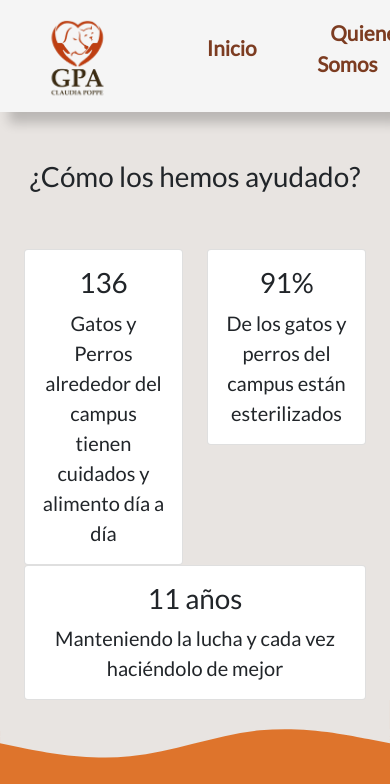
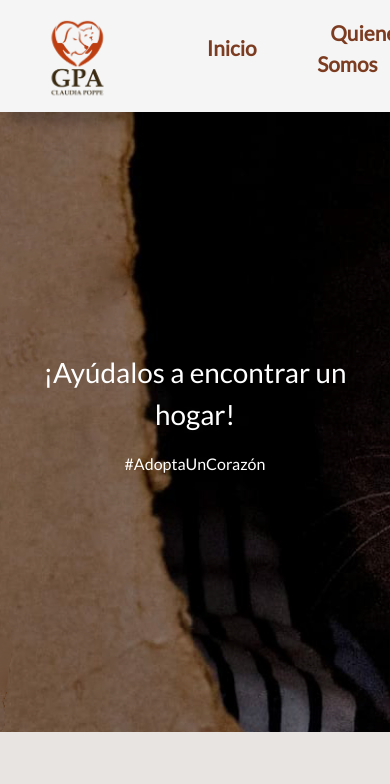
Before and after one commit to GPA-Espol/FindMeAPet_Web, a React (Create React App) app in the folder gpa-web-front/: page / in a window 390 px wide. Shown: the top 784 px of the page. Built offline with nearby package versions, Linux system fonts and the light colour scheme.

Commit message:
Cartas e imagenes responsives

```diff
--- a/gpa-web-front/src/components/Pages/MainPage/MainPage.css
+++ b/gpa-web-front/src/components/Pages/MainPage/MainPage.css
@@ -1,5 +1,10 @@
-.main-page {
-  background-color: #F9C46A;
+.home-banner-section {
+  background-size: cover;
+  background-repeat: no-repeat;
+  background-position: 50% 50%;
+  background-color: rgba(0,0,0,0.4);
+  background-blend-mode: darken;
+  background-attachment: fixed;
 }
 
 .como-ayudamos-section {
--- a/gpa-web-front/src/components/Pages/MainPage/MainPage.js
+++ b/gpa-web-front/src/components/Pages/MainPage/MainPage.js
@@ -6,7 +6,21 @@ import CountUp from 'react-countup';
 const MainPage = () => {
   let countDuration = 5; // duracion de animacion de conteo en segundos
   return(
-    <div className="main-page">
+    <React.Fragment>
+      <div className="home-banner-section container-fluid" style={{ backgroundImage: "url(/MainPage/Banner_2.png)" }}>
+        <div className="container py-5">
+          <div className="py-5"></div>
+          <div className="py-5"></div>
+          <div className="row row-cols-auto">
+            <div className="col">
+              <p className="fs-1 text-center text-white">¡Ayúdalos a encontrar un hogar!</p>
+              <p className="fs-6 text-center text-white">#AdoptaUnCorazón</p>
+            </div>
+          </div>
+          <div className="py-5"></div>
+          <div className="py-5"></div>
+        </div>
+      </div>
       <div className="como-ayudamos-section" style={{ backgroundImage: "url(/paw_wallpaper.jpg)" }}>
         <div className="container-fluid background-GPA1">
           <div className="container pt-5">
@@ -16,7 +30,7 @@ const MainPage = () => {
               </div>
             </div>
             <div className="row">
-              <div className="col">
+              <div className="col-md-4 mb-4">
                 <div class="card text-center">
                   <div class="card-body">
                     <h5 class="card-title fs-1"><CountUp end={136} duration={countDuration}/></h5>
@@ -24,7 +38,7 @@ const MainPage = () => {
                   </div>
                 </div>
               </div>
-              <div className="col">
+              <div className="col-md-4 mb-4">
                 <div class="card text-center">
                   <div class="card-body">
                     <h5 class="card-title fs-1"><CountUp end={91} suffix="%" duration={countDuration}/></h5>
@@ -32,7 +46,7 @@ const MainPage = () => {
                   </div>
                 </div>
               </div>
-              <div className="col">
+              <div className="col-md-4 mb-4">
                 <div class="card text-center">
                   <div class="card-body">
                     <h5 class="card-title fs-1"><CountUp end={11} suffix=" años" duration={countDuration}/></h5>
@@ -55,7 +69,7 @@ const MainPage = () => {
           </div>
         </div>
       </div>
-    </div>
+    </React.Fragment>
   )
 }
 
```
Also changed, not shown: gpa-web-front/public/MainPage/Banner_2.png (added), 1 other file (tests, documents, lock files or other folders).
